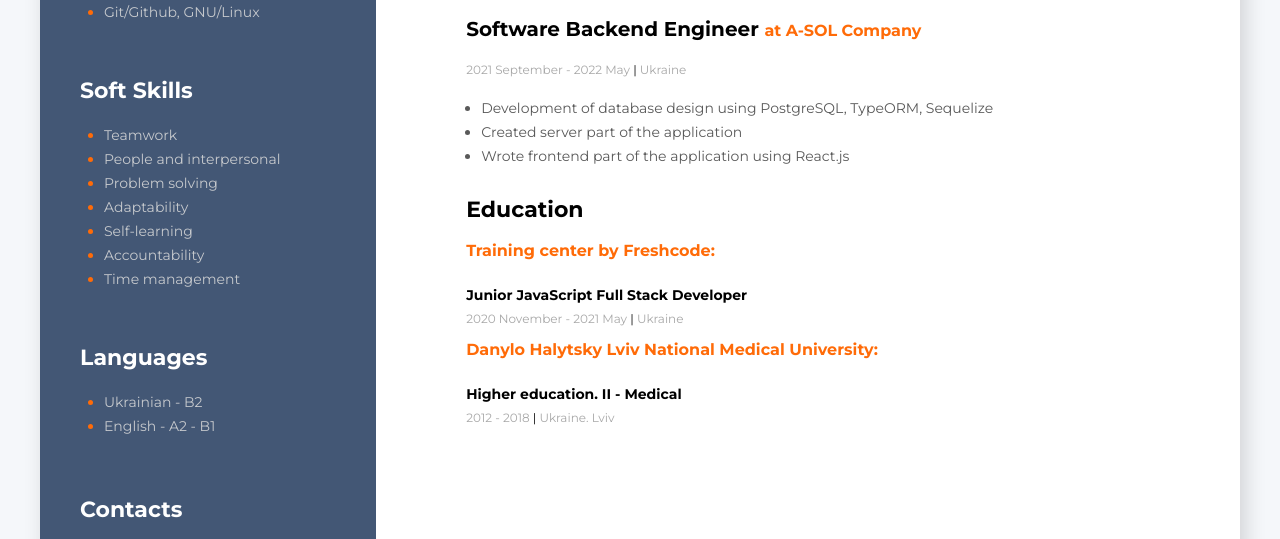
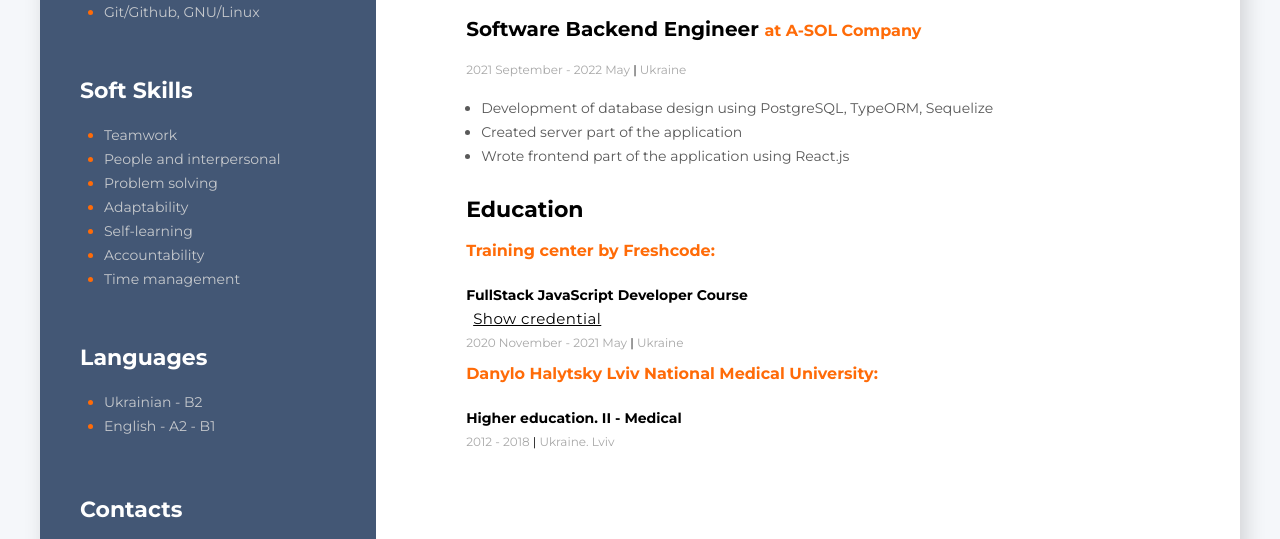
Before and after one commit to Dr-Khalilov/cv_umar_khalilov, a plain HTML site: page index.html in a window 1280 px wide. Shown: the part 735-1274 px from the top of the page. Drawn offline with Linux system fonts and the light colour scheme.

Commit message:
Add credential

```diff
--- a/assets/styles/style.css
+++ b/assets/styles/style.css
@@ -66,6 +66,16 @@ body {
   white-space: pre-wrap;
   letter-spacing: 0.03em;
   color: #b8babc;
+}
+
+.link {
+  font-size: 15px;
+  line-height: 24px;
+  margin: 2px;
+  padding: 5px;
+  font-weight: 400;
+  letter-spacing: 0.03em;
+  color: #000;
 }
 
 .contacts-link-type {
--- a/index.html
+++ b/index.html
@@ -172,7 +172,12 @@
                 <article class='education-container'>
                     <h3 class='about-me-title'>Education</h3>
                     <p class='university-title'>Training center by Freshcode:</p>
-                    <p class='education'>Junior JavaScript Full Stack Developer</p>
+                    <p class='education'>FullStack JavaScript Developer Course</p>
+                    <p>
+                        <a class="link" target='_blank'
+                            href='https://drive.google.com/file/d/1zSSesQpErmNe1QCTu2uUojT0hXBf63Sa/view'>Show
+                            credential</a>
+                    </p>
                     <span class='profession-time'>
                         2020 November - 2021 May
                         <span class='profession-divider'>|</span> Ukraine
```
